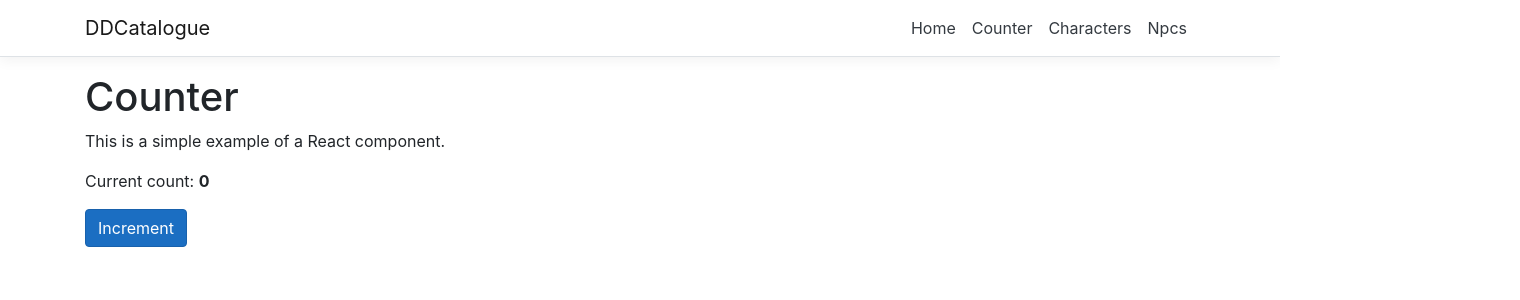
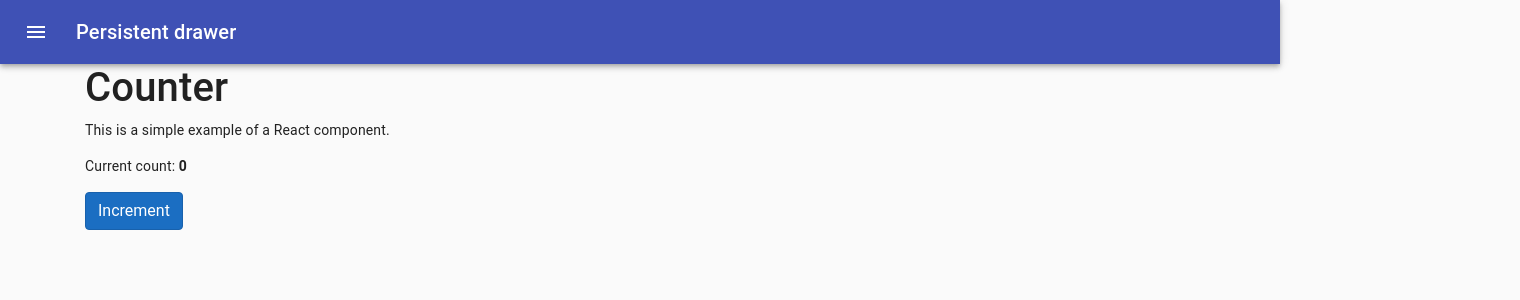
Before and after one commit to SudoZachCampbell/campaign-manager-ui, a React (Create React App) app: page /counter in a window 1280 px wide. Shown: the top 300 px of the page, 1520 px wide, since content can reach past the window. Built offline with nearby package versions, Linux system fonts and the light colour scheme.

Commit message:
Added new appbar

```diff
--- a/src/components/NavMenu.js
+++ /dev/null
@@ -1,39 +0,0 @@
-import React, { useState } from 'react';
-import { Collapse, Container, Navbar, NavbarBrand, NavbarToggler, NavItem, NavLink } from 'reactstrap';
-import { Link } from 'react-router-dom';
-import './NavMenu.css';
-
-export default function NavMenu(props) {
-    const [collapsed, setCollapsed] = useState(true);
-
-    const toggleNavbar = () => {
-        setCollapsed(!collapsed);
-    }
-
-    return (
-        <header>
-            <Navbar className="navbar-expand-sm navbar-toggleable-sm ng-white border-bottom box-shadow mb-3" light>
-                <Container>
-                    <NavbarBrand tag={Link} to="/">DDCatalogue</NavbarBrand>
-                    <NavbarToggler onClick={toggleNavbar} className="mr-2" />
-                    <Collapse className="d-sm-inline-flex flex-sm-row-reverse" isOpen={!collapsed} navbar>
-                        <ul className="navbar-nav flex-grow">
-                            <NavItem>
-                                <NavLink tag={Link} className="text-dark" to="/">Home</NavLink>
-                            </NavItem>
-                            <NavItem>
-                                <NavLink tag={Link} className="text-dark" to="/counter">Counter</NavLink>
-                            </NavItem>
-                            <NavItem>
-                                <NavLink tag={Link} className="text-dark" to="/characters">Characters</NavLink>
-                            </NavItem>
-                            <NavItem>
-                                <NavLink tag={Link} className="text-dark" to="/npcs">Npcs</NavLink>
-                            </NavItem>
-                        </ul>
-                    </Collapse>
-                </Container>
-            </Navbar>
-        </header>
-    );
-}
--- /dev/null
+++ b/src/components/NavMenu.tsx
@@ -0,0 +1,183 @@
+import React, { useState } from 'react';
+import clsx from 'clsx';
+import { Link } from 'react-router-dom';
+import {
+    AppBar,
+    CssBaseline,
+    Divider,
+    Drawer,
+    IconButton,
+    List,
+    ListItem,
+    ListItemIcon,
+    ListItemProps,
+    ListItemText,
+    Toolbar,
+    Typography
+} from '@material-ui/core';
+import ChevronLeftIcon from '@material-ui/icons/ChevronLeft';
+import ChevronRightIcon from '@material-ui/icons/ChevronRight';
+import InboxIcon from '@material-ui/icons/MoveToInbox';
+import MailIcon from '@material-ui/icons/Mail';
+import MenuIcon from '@material-ui/icons/Menu';
+import { makeStyles, useTheme, Theme } from '@material-ui/core/styles';
+import './NavMenu.css';
+
+const drawerWidth = 240;
+
+const useStyles = makeStyles((theme: Theme) => ({
+    root: {
+        display: 'flex',
+    },
+    appBar: {
+        transition: theme.transitions.create(['margin', 'width'], {
+            easing: theme.transitions.easing.sharp,
+            duration: theme.transitions.duration.leavingScreen,
+        }),
+    },
+    appBarShift: {
+        width: `calc(100% - ${drawerWidth}px)`,
+        marginLeft: drawerWidth,
+        transition: theme.transitions.create(['margin', 'width'], {
+            easing: theme.transitions.easing.easeOut,
+            duration: theme.transitions.duration.enteringScreen,
+        }),
+    },
+    menuButton: {
+        marginRight: theme.spacing(2),
+    },
+    hide: {
+        display: 'none',
+    },
+    drawer: {
+        width: drawerWidth,
+        flexShrink: 0,
+    },
+    drawerPaper: {
+        width: drawerWidth,
+    },
+    drawerHeader: {
+        display: 'flex',
+        alignItems: 'center',
+        padding: theme.spacing(0, 1),
+        // necessary for content to be below app bar
+        ...theme.mixins.toolbar,
+        justifyContent: 'flex-end',
+    },
+    content: {
+        flexGrow: 1,
+        padding: theme.spacing(3),
+        transition: theme.transitions.create('margin', {
+            easing: theme.transitions.easing.sharp,
+            duration: theme.transitions.duration.leavingScreen,
+        }),
+        marginLeft: -drawerWidth,
+    },
+    contentShift: {
+        transition: theme.transitions.create('margin', {
+            easing: theme.transitions.easing.easeOut,
+            duration: theme.transitions.duration.enteringScreen,
+        }),
+        marginLeft: 0,
+    },
+}));
+
+export default function NavMenu(props) {
+    const classes = useStyles();
+    const theme = useTheme();
+    const [open, setOpen] = React.useState(false);
+
+    const handleDrawerOpen = () => {
+        setOpen(true);
+    };
+
+    const handleDrawerClose = () => {
+        setOpen(false);
+    };
+
+    return (
+        <div className={classes.root}>
+            <CssBaseline />
+            <AppBar
+                position="static"
+                className={clsx(classes.appBar, {
+                    [classes.appBarShift]: open,
+                })}
+            >
+                <Toolbar>
+                    <IconButton
+                        color="inherit"
+                        aria-label="open drawer"
+                        onClick={handleDrawerOpen}
+                        edge="start"
+                        className={clsx(classes.menuButton, open && classes.hide)}
+                    >
+                        <MenuIcon />
+                    </IconButton>
+                    <Typography variant="h6" noWrap>
+                        Persistent drawer
+            </Typography>
+                </Toolbar>
+            </AppBar>
+            <Drawer
+                className={classes.drawer}
+                variant="persistent"
+                anchor="left"
+                open={open}
+                classes={{
+                    paper: classes.drawerPaper,
+                }}
+            >
+                <div className={classes.drawerHeader}>
+                    <IconButton onClick={handleDrawerClose}>
+                        {theme.direction === 'ltr' ? <ChevronLeftIcon /> : <ChevronRightIcon />}
+                    </IconButton>
+                </div>
+                <Divider />
+                {/*
+                TODO: Added Recently Visited Pages (linked to user)
+                <List>
+                    {['Inbox', 'Starred', 'Send email', 'Drafts'].map((text, index) => (
+                        <ListItem button key={text}>
+                            <ListItemIcon>{index % 2 === 0 ? <InboxIcon /> : <MailIcon />}</ListItemIcon>
+                            <ListItemText primary={text} />
+                        </ListItem>
+                    ))}
+                </List> */}
+                {/* <Divider /> */}
+                <List>
+                        <ListItemLink href='/players'>
+                            <ListItemIcon></ListItemIcon>
+                            <ListItemText primary='Players' />
+                        </ListItemLink>
+                        <ListItemLink href='/npcs'>
+                            <ListItemIcon></ListItemIcon>
+                            <ListItemText primary='Npcs' />
+                        </ListItemLink>
+                        <ListItemLink href='/places'>
+                            <ListItemIcon></ListItemIcon>
+                            <ListItemText primary='Places' />
+                        </ListItemLink>
+                </List>
+            </Drawer>
+        </div>
+        //       <ul className="navbar-nav flex-grow">
+        //       <NavItem>
+        //           <NavLink tag={Link} className="text-dark" to="/">Home</NavLink>
+        //       </NavItem>
+        //       <NavItem>
+        //           <NavLink tag={Link} className="text-dark" to="/counter">Counter</NavLink>
+        //       </NavItem>
+        //       <NavItem>
+        //           <NavLink tag={Link} className="text-dark" to="/characters">Characters</NavLink>
+        //       </NavItem>
+        //       <NavItem>
+        //           <NavLink tag={Link} className="text-dark" to="/npcs">Npcs</NavLink>
+        //       </NavItem>
+        //   </ul>
+    )
+}
+
+function ListItemLink(props: ListItemProps<'a', { button?: true }>) {
+    return <ListItem button component="a" {...props} />;
+}
--- a/src/pages/Home.tsx
+++ b/src/pages/Home.tsx
@@ -8,19 +8,19 @@ export default function Home(props) {
     return (
         <Box>
             <Typography variant="h1" component="h2" gutterBottom>Hello, world!</Typography>
-            <p>Welcome to your new single-page application, built with:</p>
+            <Typography variant="body1" gutterBottom>Welcome to your new single-page application, built with:</Typography>
             <ul>
                 <li><a href='https://get.asp.net/'>ASP.NET Core</a> and <a href='https://msdn.microsoft.com/en-us/library/67ef8sbd.aspx'>C#</a> for cross-platform server-side code</li>
                 <li><a href='https://facebook.github.io/react/'>React</a> for client-side code</li>
                 <li><a href='http://getbootstrap.com/'>Bootstrap</a> for layout and styling</li>
             </ul>
-            <p>To help you get started, we have also set up:</p>
+            <Typography variant="body1" gutterBottom>To help you get started, we have also set up:</Typography>
             <ul>
                 <li><strong>Client-side navigation</strong>. For example, click <em>Counter</em> then <em>Back</em> to return here.</li>
                 <li><strong>Development server integration</strong>. In development mode, the development server from <code>create-react-app</code> runs in the background automatically, so your client-side resources are dynamically built on demand and the page refreshes when you modify any file.</li>
                 <li><strong>Efficient production builds</strong>. In production mode, development-time features are disabled, and your <code>dotnet publish</code> configuration produces minified, efficiently bundled JavaScript files.</li>
             </ul>
-            <p>The <code>ClientApp</code> subdirectory is a standard React application based on the <code>create-react-app</code> template. If you open a command prompt in that directory, you can run <code>npm</code> commands such as <code>npm test</code> or <code>npm install</code>.</p>
+            <Typography variant="body1" gutterBottom>The <code>ClientApp</code> subdirectory is a standard React application based on the <code>create-react-app</code> template. If you open a command prompt in that directory, you can run <code>npm</code> commands such as <code>npm test</code> or <code>npm install</code>.</Typography>
         </Box>
     );
 }
```
